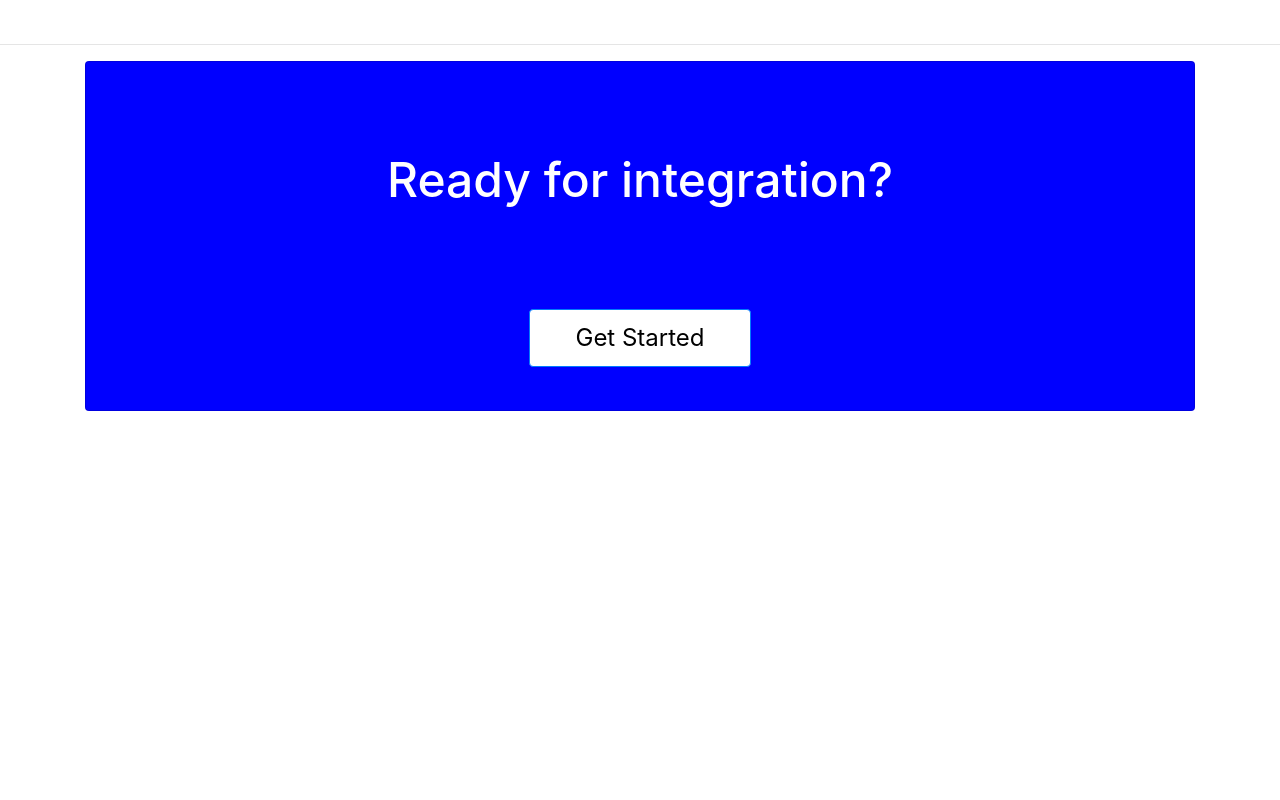
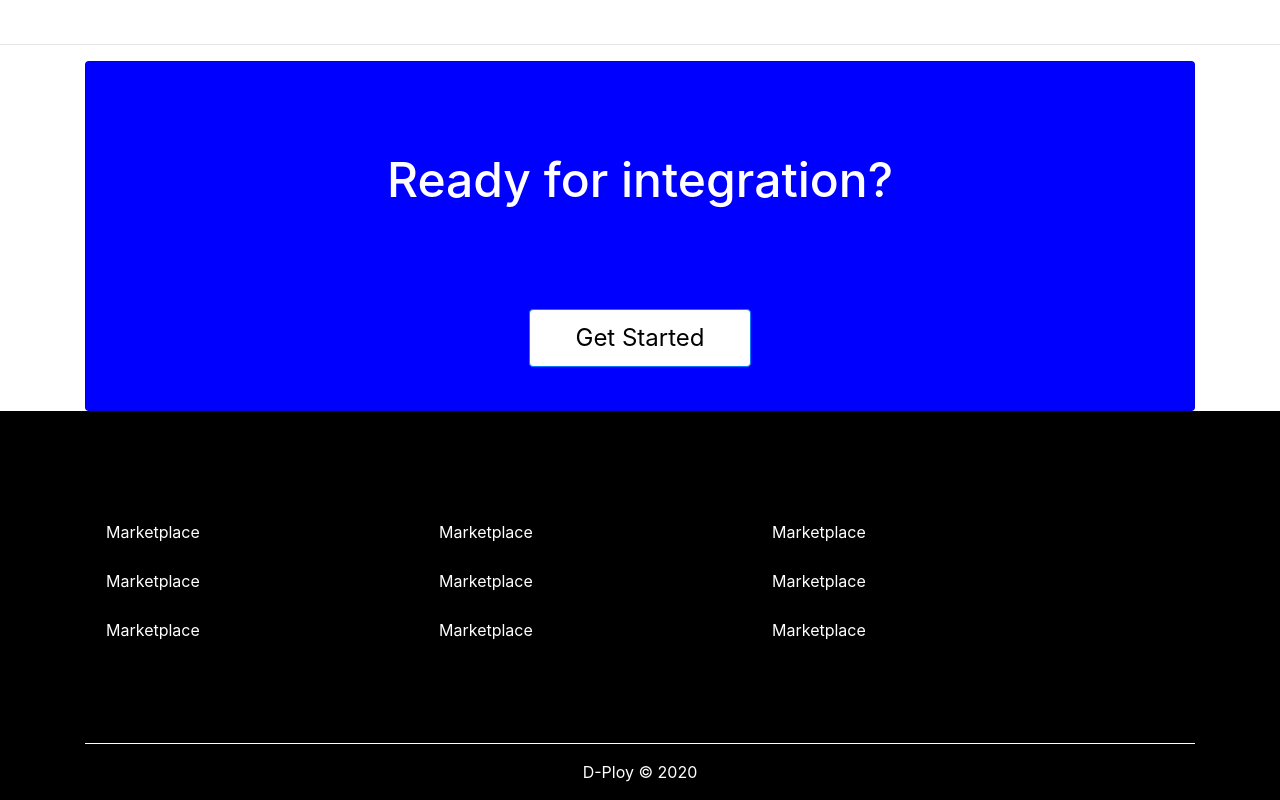
Before and after one commit to antonzaharia/dploy-landpage, a React (Create React App) app in the folder dploy-landpage/: page / in a window 1280 px wide. Shown: the part 3063-3863 px from the top of the page. Before the commit the page ends 3474 px from the top, so only its background shows below. Built offline with nearby package versions, Linux system fonts and the light colour scheme.

Commit message:
footer style

```diff
--- a/dploy-landpage/src/components/Footer.js
+++ b/dploy-landpage/src/components/Footer.js
@@ -1,9 +1,33 @@
-import React from 'react'
+import React from "react";
+import { Container, ListGroup } from "react-bootstrap";
+import { Link } from "react-router-dom";
 
 export default function Footer() {
-    return (
-        <div>
-
+  return (
+    <Container fluid className="footer">
+      <Container>
+          <br /><br /><br /><br />
+          <ListGroup className="list">
+          <ListGroup.Item><Link className="footer-link" to="/">Marketplace</Link></ListGroup.Item>
+          <ListGroup.Item><Link className="footer-link" to="/">Marketplace</Link></ListGroup.Item>
+          <ListGroup.Item><Link className="footer-link" to="/">Marketplace</Link></ListGroup.Item>
+          </ListGroup>
+          <ListGroup className="list">
+          <ListGroup.Item><Link className="footer-link" to="/">Marketplace</Link></ListGroup.Item>
+          <ListGroup.Item><Link className="footer-link" to="/">Marketplace</Link></ListGroup.Item>
+          <ListGroup.Item><Link className="footer-link" to="/">Marketplace</Link></ListGroup.Item>
+          </ListGroup>
+          <ListGroup className="list">
+          <ListGroup.Item><Link className="footer-link" to="/">Marketplace</Link></ListGroup.Item>
+          <ListGroup.Item><Link className="footer-link" to="/">Marketplace</Link></ListGroup.Item>
+          <ListGroup.Item><Link className="footer-link" to="/">Marketplace</Link></ListGroup.Item>
+          </ListGroup>
+          <br /><br /><br /><br />
+        <div className="footer-bottom">
+          <hr style={{ borderColor: "white" }} />
+          <p>D-Ploy &copy; 2020</p>
         </div>
-    )
+      </Container>
+    </Container>
+  );
 }
--- a/dploy-landpage/src/containers/Home.js
+++ b/dploy-landpage/src/containers/Home.js
@@ -6,6 +6,7 @@ import Head from '../components/Head'
 import Deploy from '../components/Deploy'
 import Whyus from '../components/Whyus'
 import Connect from '../components/Connect'
+import Footer from '../components/Footer'
 
 export default class Home extends Component {
     render() {
@@ -20,6 +21,7 @@ export default class Home extends Component {
                 <Whyus />
                 <hr />
                 <Connect />
+                <Footer />
             </Container>
         )
     }
--- a/dploy-landpage/src/index.css
+++ b/dploy-landpage/src/index.css
@@ -145,6 +145,29 @@ code {
   margin: 0 auto;
   width: 20%;
 }
+
+.footer {
+  background-color: black;
+  color: white;
+  display: flex;
+}
+.footer-bottom {
+  text-align: center;
+}
+.list {
+  width: 30%;
+  display: inline-block;
+}
+.list > div {
+  background-color: black;
+}
+.footer-link {
+  color: white;
+}
+.footer-link:hover {
+  text-decoration: none;
+  color: lightgray;
+}
 @media only screen and (min-width: 600px) {
   .head-links{display: flex;}
   .login-btn{display: inline-block;}
```
